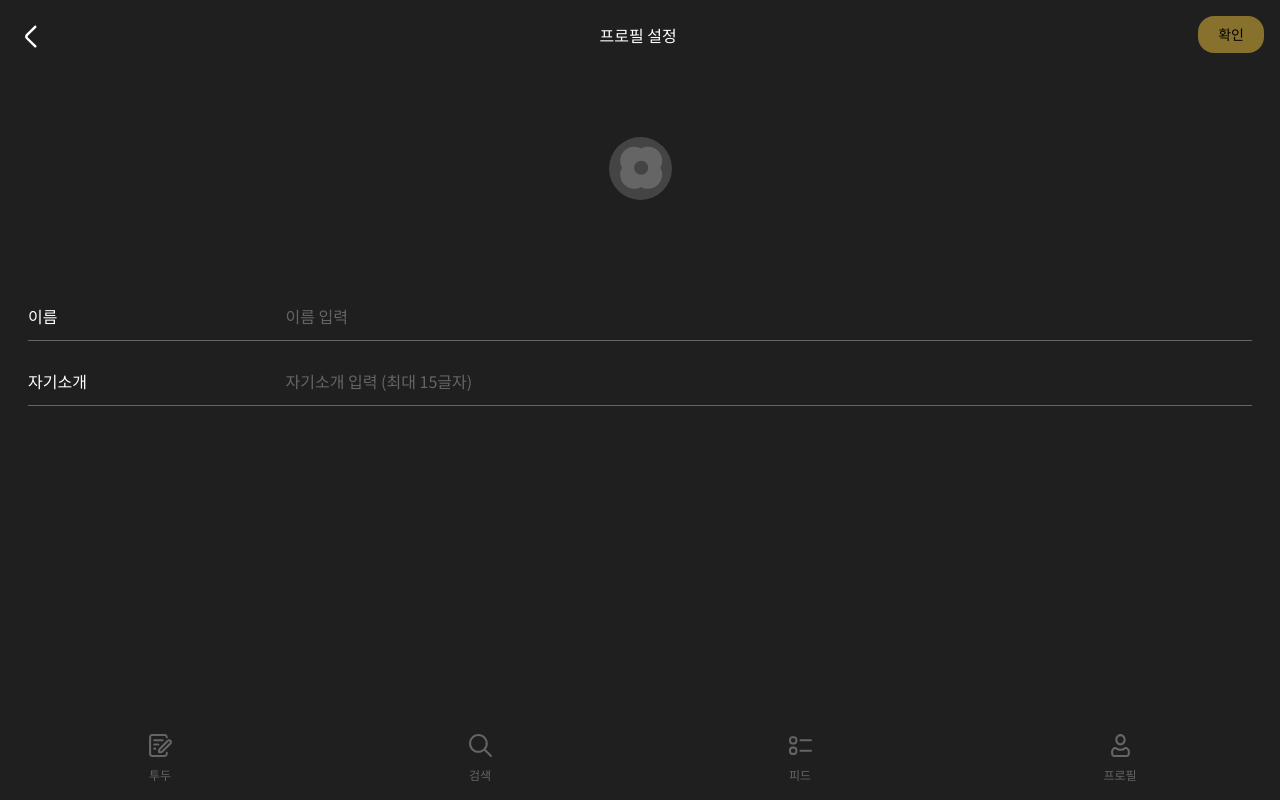
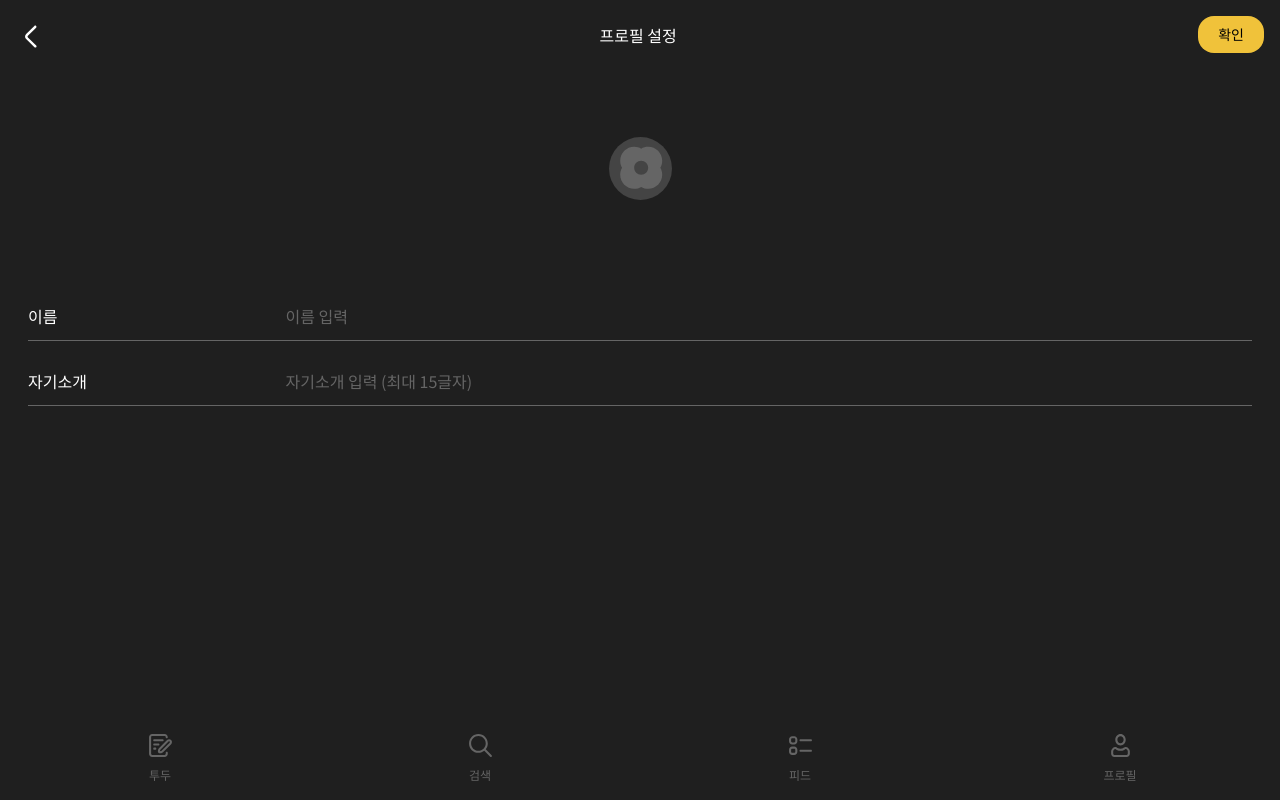
Before and after one commit to momodo-ToDoSupport/momodo_front, a Next.js app: page /editprofile in a window 1280 px wide. Built offline with nearby package versions, Linux system fonts and the light colour scheme; no server answers.

Commit message:
feature: 프로필 수정

```diff
--- a/src/app/editprofile/page.tsx
+++ b/src/app/editprofile/page.tsx
@@ -6,7 +6,7 @@ import BasicHeader from '../../components/header/BasicHeader';
 import ProfileForm from '../../components/ProfileForm';
 import TabBar from '../../components/TabBar';
 import EditProfileImg from '../../components/UserProfile/EditProfileImg';
-import { getUserInfo } from '../../service/auth';
+import { getUserInfo, putUserProfile } from '../../service/auth';
 
 const EditProfile = () => {
   const [profileImg, setProfileImg] = useState<string>('');
@@ -34,18 +34,37 @@ const EditProfile = () => {
     setIntroduce(newValue);
   };
 
+  const saveMutation = useMutation(putUserProfile, {
+    onSuccess(data) {
+      console.log(data);
+    },
+    onError(error) {
+      console.log(error);
+    },
+  });
+
+  const handleSave = async () => {
+    console.log('저장');
+    const editData = {
+      file: '',
+      updateDto: {
+        name,
+        introduce,
+      },
+    };
+
+    saveMutation.mutate(editData);
+  };
+
   useEffect(() => {
     if (userId !== null) {
       userMutation.mutate(userId);
     }
   }, []);
 
-  console.log('name', name);
-  console.log('introduce', introduce);
-
   return (
     <div className='h-screen w-full'>
-      <BasicHeader option='myprofile' />
+      <BasicHeader option='myprofile' onSave={handleSave} />
       <div className='flex flex-col items-center p-7'>
         <EditProfileImg defaultImg={profileImg} />
         <p className='pb-12 text-lg'>{userId}</p>
--- a/src/components/header/BasicHeader.tsx
+++ b/src/components/header/BasicHeader.tsx
@@ -6,9 +6,10 @@ import Button from '../Button';
 
 interface HeaderProps {
   option?: string;
+  onSave?: () => void;
 }
 
-const BasicHeader: React.FC<HeaderProps> = ({ option }) => {
+const BasicHeader: React.FC<HeaderProps> = ({ option, onSave }) => {
   return (
     <header className='flex mt-4 items-center mx-4 justify-between'>
       <button className='mt-1'>
@@ -32,9 +33,11 @@ const BasicHeader: React.FC<HeaderProps> = ({ option }) => {
       {option === 'myprofile' && (
         <>
           <p className='relative left-4'>프로필 설정</p>
-          <Button disabled buttonSize='small'>
-            확인
-          </Button>
+          <div onClick={onSave}>
+            <Button buttonSize='small' disabled={false}>
+              확인
+            </Button>
+          </div>
         </>
       )}
       {option === 'yourhome' && (
--- a/src/service/auth.ts
+++ b/src/service/auth.ts
@@ -1,4 +1,4 @@
-import { instance } from './axios-api';
+import { instance, accessInstance } from './axios-api';
 import { LoginInput } from '../app/login/page';
 import { InputValue } from '../components/SignupForm';
 
@@ -21,6 +21,13 @@ export const getUserInfo = async (userId: string) => {
   return response.data;
 };
 
+export const putUserProfile = async (editdata) => {
+  console.log(editdata);
+  const response = await accessInstance.put('/api/v1/user-app', editdata);
+
+  return response;
+};
+
 export const putRefreshToken = async (token: string | undefined) => {
   const response = await instance.put('/api/v1/authentication/token', token);
   return response.data.response;
--- a/src/service/axios-api.ts
+++ b/src/service/axios-api.ts
@@ -1,3 +1,4 @@
+import { setCookie } from './../app/action';
 import axios from 'axios';
 import { getCookie } from '../app/action';
 import { putRefreshToken } from './auth';
@@ -17,6 +18,11 @@ export const accessInstance = axios.create({
 accessInstance.interceptors.request.use(
   async (config) => {
     const accessToken = await getCookie('accessToken');
+
+    if (!accessToken) {
+      alert('다시 시도해주세용😊');
+    }
+
     config.headers['Authorization'] = `Bearer ${accessToken}`;
     return config;
   },
@@ -30,15 +36,15 @@ accessInstance.interceptors.response.use(
     return response;
   },
   async (error) => {
-    // console.log(error);
-    // const newAccessToken = await refreshAccessToken();
+    console.log(error);
+    const newAccessToken = await refreshAccessToken();
+    console.log('newAccessToken', newAccessToken);
     console.log('refresh AccessToken!');
   }
 );
 
 export const refreshAccessToken = async () => {
   const token = await getCookie('refreshToken');
-  console.log('token', token);
 
   if (!token) {
     // TODO: 모달형태로 알림 제공하고 모달 내에서 로그인 페이지로 이동하는 버튼 제공하기
@@ -51,11 +57,15 @@ export const refreshAccessToken = async () => {
 
     if (response.accessToken) {
       const newAccessToken = response.accessToken;
-      localStorage.setItem('accessToken', newAccessToken);
+      setCookie([
+        {
+          key: 'accessToken',
+          value: newAccessToken,
+        },
+      ]);
       return newAccessToken;
     }
   } catch (error) {
-    // TODO: 요청 실패 또는 에러 발생 시 처리
     console.error('Failed to refresh accessToken:', error);
     return null;
   }
```
